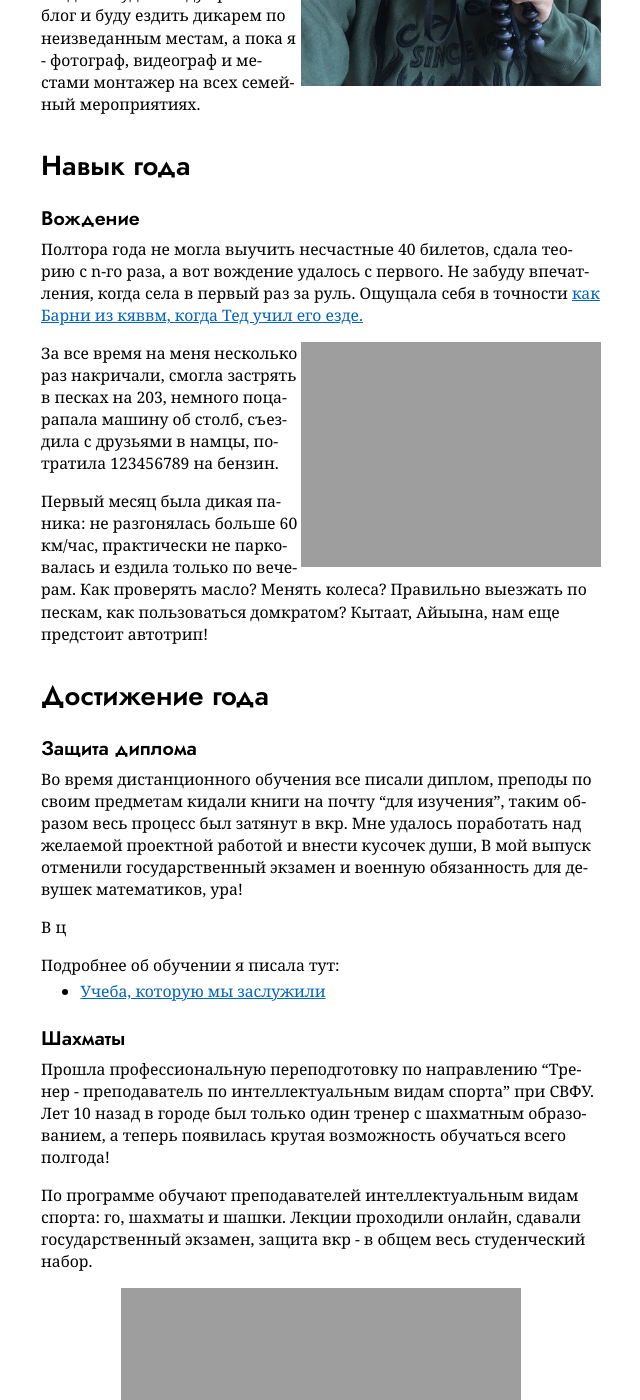
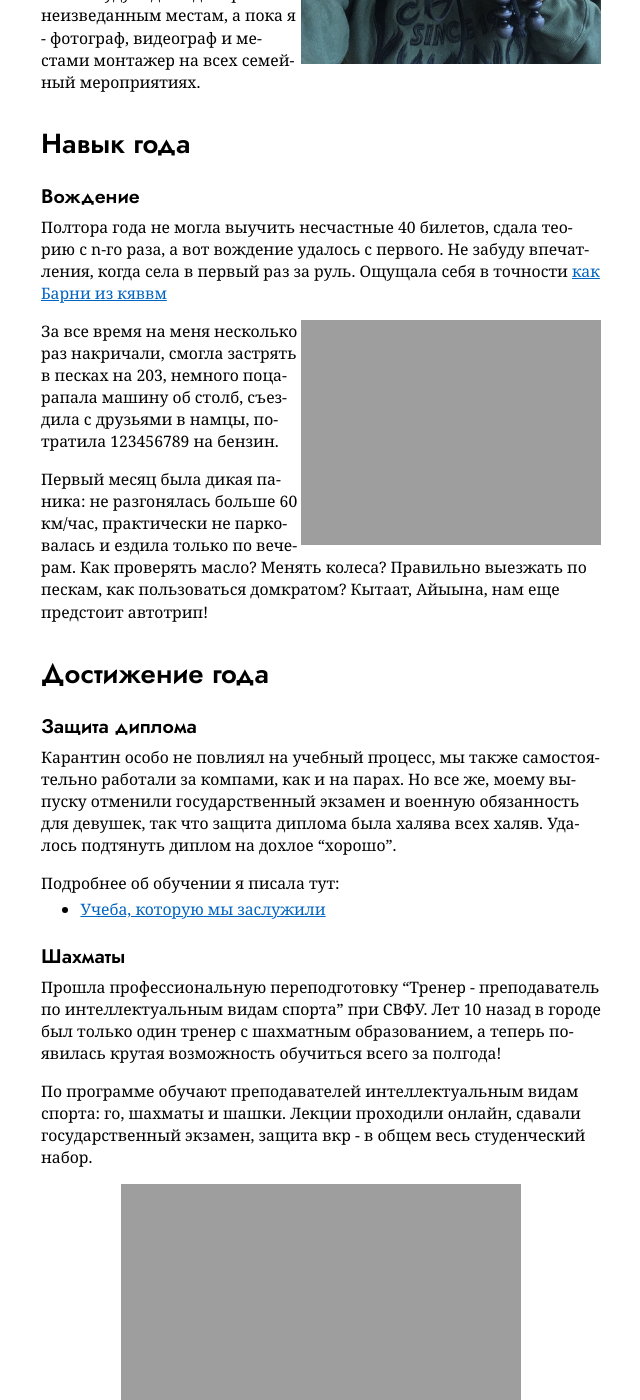
Before and after one commit to keresm/keresaina.github.io, a Jekyll site: the page built from _posts/2021-01-14-Выводы.md, in a window 1280 px wide and 1400 px high, scrolled down 1710 px. Shown: the whole window, without its empty margins (319-959 px from the left). Built offline with Jekyll 4.4.1, drawn with Linux system fonts in a browser that asks for light colours; some of the changed text lies outside the part shown.

Commit message:
Update 2021-01-14-Выводы.md

```diff
--- a/_posts/2021-01-14-Выводы.md
+++ b/_posts/2021-01-14-Выводы.md
@@ -5,7 +5,7 @@ date:   2021-01-14 07:41:13 +0900
 image_cover: '/assets/images/Выводы/.jpg'
 ---
 
-Гуляла по улицам Лондона, отметила др на Ленских столбах, выпустили альбом, выступали на концертах, защитила диплом бакалавра, получила права, поступила на магистратуру, жила на даче, отпраздновали онлайн свадьбу сестры, уехала на пмж в Москву, а потом вернулась через два месяца, встретила Новый год с друзьями.
+Поездка в Англию, зимняя школа, концерты, полный карантин, защитила диплома, водительские права, выступительные на магистратуру, дача лайф, онлайн свадьба, пмж в Москву, Новый год с друзьями.
 
 ## Покупка года
 
@@ -37,7 +37,7 @@ image_cover: '/assets/images/Выводы/.jpg'
 
 ### Вождение
 
-Полтора года не могла выучить несчастные 40 билетов, сдала теорию с n-го раза, а вот вождение удалось с первого. Не забуду впечатления, когда села в первый раз за руль. Ощущала себя в точности [как Барни из кяввм, когда Тед учил его езде.](https://www.youtube.com/watch?v=D0KHEVh1hNU)
+Полтора года не могла выучить несчастные 40 билетов, сдала теорию с n-го раза, а вот вождение удалось с первого. Не забуду впечатления, когда села в первый раз за руль. Ощущала себя в точности [как Барни из кяввм](https://www.youtube.com/watch?v=D0KHEVh1hNU)
 
 <figure>
   <img src="{{ site.url }}/assets/images/Выводы/Fale.jpg" align="right" width="300" />
@@ -52,10 +52,7 @@ image_cover: '/assets/images/Выводы/.jpg'
 
 ### Защита диплома
 
-Во время дистанционного обучения все писали диплом, преподы по своим предметам кидали книги на почту "для изучения", таким образом весь процесс был затянут в вкр. Мне удалось поработать над желаемой проектной работой и внести кусочек души,
-В мой выпуск отменили государственный экзамен и военную обязанность для девушек математиков, ура!
-
-В ц
+Карантин особо не повлиял на учебный процесс, мы также самостоятельно работали за компами, как и на парах. Но все же, моему выпуску отменили государственный экзамен и военную обязанность для девушек, так что защита диплома была халява всех халяв. Удалось подтянуть диплом на дохлое "хорошо".
 
 Подробнее об обучении я писала тут:
 
@@ -63,7 +60,7 @@ image_cover: '/assets/images/Выводы/.jpg'
 
 ### Шахматы
 
-Прошла профессиональную переподготовку по направлению "Тренер - преподаватель по интеллектуальным видам спорта" при СВФУ. Лет 10 назад в городе был только один тренер с шахматным образованием, а теперь появилась крутая возможность обучаться всего полгода!
+Прошла профессиональную переподготовку "Тренер - преподаватель по интеллектуальным видам спорта" при СВФУ. Лет 10 назад в городе был только один тренер с шахматным образованием, а теперь появилась крутая возможность обучиться всего за полгода!
 
 По программе обучают преподавателей интеллектуальным видам спорта: го, шахматы и шашки. Лекции проходили онлайн, сдавали государственный экзамен, защита вкр - в общем весь студенческий набор.
 
```
